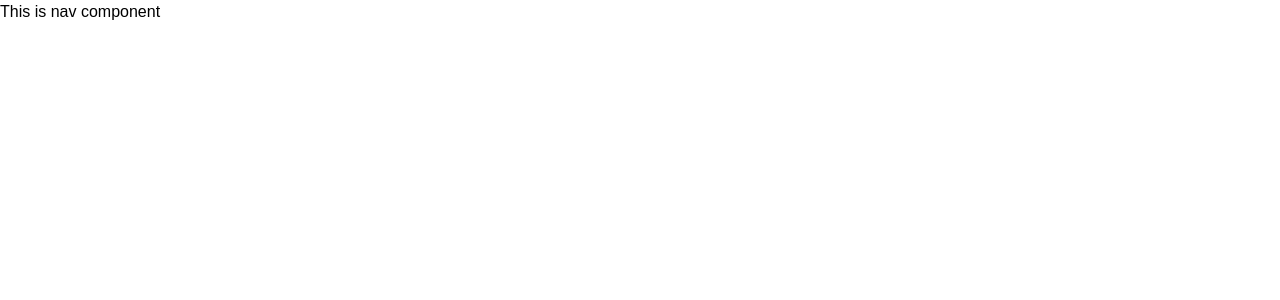
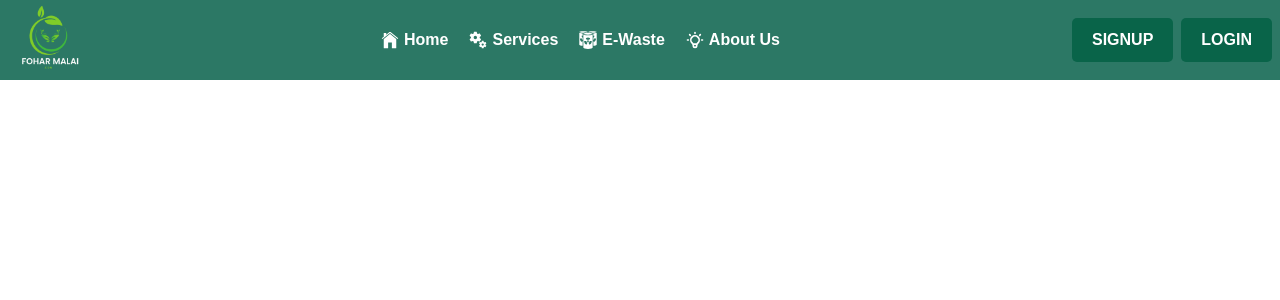
Before and after one commit to Roshan09876/React_Fohar_Malai_Front, a React (Create React App) app: page / in a window 1280 px wide. Shown: the top 300 px of the page. Built offline with nearby package versions, Linux system fonts and the light colour scheme.

Commit message:
navbar success

```diff
--- a/src/component/Navbar.jsx
+++ b/src/component/Navbar.jsx
@@ -1,11 +1,85 @@
-import React from 'react'
+import React, { useState } from 'react'
+import logo from '../assets/logo.png'
+import { Link } from 'react-scroll'
+import { IoIosHome } from "react-icons/io";
+import { MdMiscellaneousServices } from "react-icons/md";
+import { GiNuclearWaste } from "react-icons/gi";
+import { HiOutlineLightBulb } from "react-icons/hi";
+import { RxHamburgerMenu } from "react-icons/rx";
+import { IoCloseSharp } from "react-icons/io5";
 
 const Navbar = () => {
-  return (
-    <div>
-      <h1>This is nav component</h1>
-    </div>
-  )
+    const [isClick, setIsclick] = useState(false);
+    const handleClick = () => {
+        setIsclick(!isClick);
+    }
+    return (
+        <nav className='w-full h-20 bg-customgreenbg'>
+            <div className='flex flex-row justify-between items-center px-2'>
+                <div>
+                    <img className='object-contain' src={logo} height={80} width={80} alt='Not-Found' />
+                </div>
+                <div className='gap-5  font-semibold text-white hidden md:flex items-center justify-center'>
+                    <div className='flex flex-row items-center gap-1 hover:underline'>
+                        <IoIosHome size={20} />
+                        <Link>Home</Link>
+                    </div>
+                    <div className='flex flex-row items-center gap-1 hover:underline'>
+                        <MdMiscellaneousServices size={20} />
+                        <Link>Services</Link>
+                    </div>
+                    <div className='flex flex-row items-center gap-1 hover:underline'>
+                        <GiNuclearWaste size={20} />
+                        <Link>E-Waste</Link>
+                    </div>
+                    <div className='flex flex-row items-center gap-1 hover:underline'>
+                        <HiOutlineLightBulb size={20} />
+                        <Link>About Us</Link>
+                    </div>
+                </div>
+                <div className='flex text-white gap-2'>
+                    <button className='btn uppercase font-semibold'>Signup</button>
+                    <button className='btn uppercase font-semibold'>Login</button>
+                    <div className='items-center justify-center hidden'>
+                        <RxHamburgerMenu size={30} />
+                    </div>
+                    <button onClick={handleClick} className='items-center justify-center hidden sm:flex xs:flex md:hidden'>
+                        {
+                            isClick ? (
+                                <IoCloseSharp size={30} />
+                            ) : (
+
+                                <RxHamburgerMenu size={30} />
+                            )}
+                    </button>
+                </div>
+
+            </div>
+            {
+                isClick && (
+                    <div className='md:hidden transition'>
+                         <div className='font-semibold text-black pt-2 pb-2 px-2'>
+                        <div className='flex flex-row items-center gap-1 hover:underline'>
+                            <IoIosHome size={20} />
+                            <Link>Home</Link>
+                        </div>
+                        <div className='flex flex-row items-center gap-1 hover:underline'>
+                            <MdMiscellaneousServices size={20} />
+                            <Link>Services</Link>
+                        </div>
+                        <div className='flex flex-row items-center gap-1 hover:underline'>
+                            <GiNuclearWaste size={20} />
+                            <Link>E-Waste</Link>
+                        </div>
+                        <div className='flex flex-row items-center gap-1 hover:underline'>
+                            <HiOutlineLightBulb size={20} />
+                            <Link>About Us</Link>
+                        </div>
+                        </div>
+                    </div>
+                )}
+        </nav>
+    )
 }
 
 export default Navbar
--- a/src/index.css
+++ b/src/index.css
@@ -18,7 +18,7 @@ code {
 }
 
 .btn {
-  background-color: green;
+  background-color: rgb(9 100 73);
   border: none;
   border-radius: 5px;
   padding: 10px 20px;
```
